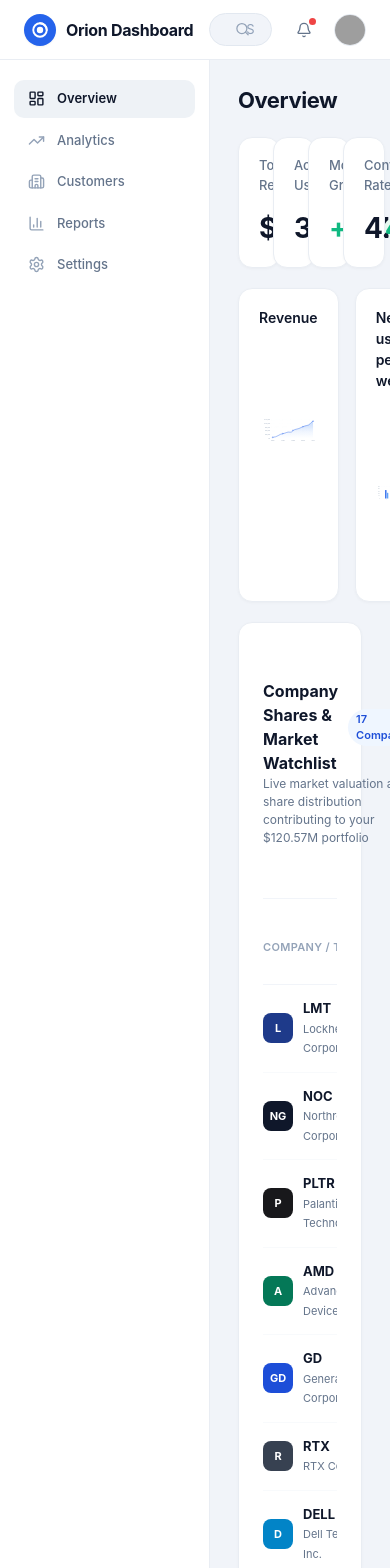
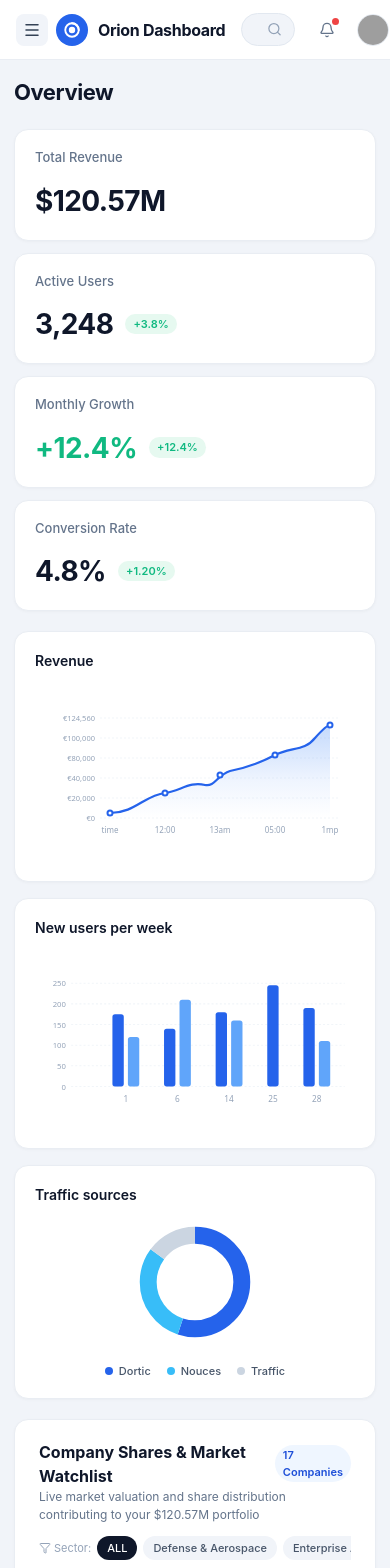
Before and after one commit to zenadell/moorebackgroup, a Next.js app: page / in a window 390 px wide. Shown: the top 1568 px of the page. Built offline with nearby package versions, Linux system fonts and the light colour scheme; grey boxes are pictures that could not be loaded.

Commit message:
Fix wide-screen whitespace gap and optimize responsive mobile layout

```diff
--- a/app/globals.css
+++ b/app/globals.css
@@ -65,3 +65,143 @@ body {
 ::-webkit-scrollbar-thumb:hover {
   background: #94a3b8;
 }
+
+/* ==========================================================
+   Responsive Layout & Dashboard Grids
+   ========================================================== */
+
+/* Main Content Container - stretches full width, no awkward right gap */
+.dashboard-main {
+  flex: 1;
+  width: 100%;
+  min-width: 0;
+  padding: 24px 32px;
+  overflow-y: auto;
+  box-sizing: border-box;
+}
+
+@media (max-width: 768px) {
+  .dashboard-main {
+    padding: 16px 14px;
+  }
+}
+
+/* 4 KPI Stat Cards Grid */
+.stat-cards-grid {
+  display: grid;
+  grid-template-columns: repeat(4, minmax(0, 1fr));
+  gap: 16px;
+  width: 100%;
+}
+
+@media (max-width: 1024px) {
+  .stat-cards-grid {
+    grid-template-columns: repeat(2, minmax(0, 1fr));
+    gap: 12px;
+  }
+}
+
+@media (max-width: 600px) {
+  .stat-cards-grid {
+    grid-template-columns: repeat(1, minmax(0, 1fr));
+    gap: 12px;
+  }
+}
+
+/* 3 Middle Visualization Cards Row */
+.charts-grid {
+  display: grid;
+  grid-template-columns: 1.2fr 0.9fr 0.9fr;
+  gap: 16px;
+  width: 100%;
+}
+
+@media (max-width: 1100px) {
+  .charts-grid {
+    grid-template-columns: 1fr;
+    gap: 16px;
+  }
+}
+
+/* Reports Tab Grid */
+.reports-grid {
+  display: grid;
+  grid-template-columns: 1fr 1fr;
+  gap: 16px;
+  width: 100%;
+}
+
+@media (max-width: 768px) {
+  .reports-grid {
+    grid-template-columns: 1fr;
+    gap: 14px;
+  }
+}
+
+/* Settings Form Two-Column Grid */
+.settings-two-col {
+  display: grid;
+  grid-template-columns: 1fr 1fr;
+  gap: 14px;
+}
+
+@media (max-width: 640px) {
+  .settings-two-col {
+    grid-template-columns: 1fr;
+    gap: 12px;
+  }
+}
+
+/* Holdings Table Header Responsive */
+.holdings-header {
+  display: flex;
+  justify-content: space-between;
+  align-items: center;
+  border-bottom: 1px solid #f1f4f9;
+  padding-bottom: 14px;
+  gap: 12px;
+}
+
+@media (max-width: 860px) {
+  .holdings-header {
+    flex-direction: column;
+    align-items: flex-start;
+    gap: 12px;
+  }
+}
+
+/* Sector Quick Filter Pills - Horizontally scrollable on mobile */
+.sector-scroll-container {
+  display: flex;
+  align-items: center;
+  gap: 6px;
+  overflow-x: auto;
+  -webkit-overflow-scrolling: touch;
+  scrollbar-width: none;
+  max-width: 100%;
+  padding-bottom: 2px;
+}
+.sector-scroll-container::-webkit-scrollbar {
+  display: none;
+}
+
+/* Sidebar Responsive Visibility */
+.desktop-sidebar {
+  display: flex;
+}
+
+@media (max-width: 768px) {
+  .desktop-sidebar {
+    display: none !important;
+  }
+}
+
+.mobile-menu-btn {
+  display: none;
+}
+
+@media (max-width: 768px) {
+  .mobile-menu-btn {
+    display: inline-flex !important;
+  }
+}
--- a/app/page.tsx
+++ b/app/page.tsx
@@ -18,6 +18,7 @@ function DashboardContent() {
   const { isAuthenticated } = useAuth();
   const [currentTab, setCurrentTab] = useState<NavTab>('overview');
   const [searchQuery, setSearchQuery] = useState('');
+  const [isMobileMenuOpen, setIsMobileMenuOpen] = useState(false);
 
   // If not authenticated, show user login
   if (!isAuthenticated) {
@@ -39,25 +40,24 @@ function DashboardContent() {
         searchQuery={searchQuery}
         onSearchChange={setSearchQuery}
         onNavigateSettings={() => setCurrentTab('settings')}
+        onToggleMobileMenu={() => setIsMobileMenuOpen(!isMobileMenuOpen)}
       />
 
-      <div style={{ display: 'flex', flex: 1, minHeight: 'calc(100vh - 60px)' }}>
-        {/* Left Navigation Sidebar */}
+      <div style={{ display: 'flex', flex: 1, minHeight: 'calc(100vh - 60px)', width: '100%' }}>
+        {/* Left Navigation Sidebar (Desktop + Mobile Drawer) */}
         <Sidebar
           currentTab={currentTab}
-          onSelectTab={setCurrentTab}
+          onSelectTab={(tab) => {
+            setCurrentTab(tab);
+            setIsMobileMenuOpen(false);
+          }}
           holdingsCount={INITIAL_HOLDINGS.length}
+          isOpenMobile={isMobileMenuOpen}
+          onCloseMobile={() => setIsMobileMenuOpen(false)}
         />
 
-        {/* Main Content Area */}
-        <main
-          style={{
-            flex: 1,
-            padding: '24px 28px',
-            overflowY: 'auto',
-            maxWidth: '1240px',
-          }}
-        >
+        {/* Main Content Area - Expands full width without dead space on right */}
+        <main className="dashboard-main">
           {currentTab === 'overview' && (
             <div style={{ display: 'flex', flexDirection: 'column', gap: '20px' }}>
               {/* Header Title (Matches "Overview" in Image 1) */}
@@ -79,13 +79,7 @@ function DashboardContent() {
               <StatCards summary={PORTFOLIO_SUMMARY} />
 
               {/* 3 Middle Visualization Cards Row */}
-              <div
-                style={{
-                  display: 'grid',
-                  gridTemplateColumns: '1.2fr 0.9fr 0.9fr',
-                  gap: '16px',
-                }}
-              >
+              <div className="charts-grid">
                 <RevenueChart currencySymbol="€" />
                 <WeeklyUsersChart />
                 <TrafficSourcesChart />
@@ -146,7 +140,7 @@ function DashboardContent() {
                 </button>
               </div>
 
-              <div style={{ display: 'grid', gridTemplateColumns: '1fr 1fr', gap: '16px' }}>
+              <div className="reports-grid">
                 <div
                   style={{
                     backgroundColor: '#ffffff',
--- a/components/dashboard/HoldingsTable.tsx
+++ b/components/dashboard/HoldingsTable.tsx
@@ -41,15 +41,7 @@ export function HoldingsTable({
       }}
     >
       {/* Table Header */}
-      <div
-        style={{
-          display: 'flex',
-          justifyContent: 'space-between',
-          alignItems: 'center',
-          borderBottom: '1px solid #f1f4f9',
-          paddingBottom: '14px',
-        }}
-      >
+      <div className="holdings-header">
         <div>
           <div style={{ display: 'flex', alignItems: 'center', gap: '10px' }}>
             <h3 style={{ fontSize: '16px', fontWeight: 700, color: '#0f172a', margin: 0 }}>
@@ -73,9 +65,9 @@ export function HoldingsTable({
           </p>
         </div>
 
-        {/* Sector Quick Pills */}
-        <div style={{ display: 'flex', alignItems: 'center', gap: '6px', flexWrap: 'wrap' }}>
-          <span style={{ fontSize: '11px', color: '#94a3b8', display: 'flex', alignItems: 'center', gap: '3px' }}>
+        {/* Sector Quick Pills (Scrollable on small screens) */}
+        <div className="sector-scroll-container">
+          <span style={{ fontSize: '11px', color: '#94a3b8', display: 'flex', alignItems: 'center', gap: '3px', flexShrink: 0 }}>
             <Filter style={{ width: '12px', height: '12px' }} /> Sector:
           </span>
           {sectors.map((sec) => (
@@ -92,6 +84,8 @@ export function HoldingsTable({
                 backgroundColor: selectedSector === sec ? '#0f172a' : '#f1f4f9',
                 color: selectedSector === sec ? '#ffffff' : '#475569',
                 transition: 'all 0.15s ease',
+                flexShrink: 0,
+                whiteSpace: 'nowrap',
               }}
             >
               {sec}
@@ -101,8 +95,14 @@ export function HoldingsTable({
       </div>
 
       {/* 17 Companies Table */}
-      <div style={{ marginTop: '12px', overflowX: 'auto' }}>
-        <table style={{ width: '100%', textAlign: 'left', borderCollapse: 'collapse', fontSize: '13px' }}>
+      <div
+        style={{
+          marginTop: '12px',
+          overflowX: 'auto',
+          WebkitOverflowScrolling: 'touch',
+        }}
+      >
+        <table style={{ width: '100%', minWidth: '820px', textAlign: 'left', borderCollapse: 'collapse', fontSize: '13px' }}>
           <thead>
             <tr style={{ color: '#94a3b8', fontSize: '11px', borderBottom: '1px solid #f1f4f9', textTransform: 'uppercase', letterSpacing: '0.03em' }}>
               <th style={{ padding: '12px 16px 12px 0', fontWeight: 600 }}>Company / Ticker</th>
--- a/components/dashboard/SettingsView.tsx
+++ b/components/dashboard/SettingsView.tsx
@@ -68,7 +68,7 @@ export function SettingsView() {
         </div>
 
         <form onSubmit={handleSave} style={{ marginTop: '16px', display: 'flex', flexDirection: 'column', gap: '14px' }}>
-          <div style={{ display: 'grid', gridTemplateColumns: '1fr 1fr', gap: '14px' }}>
+          <div className="settings-two-col">
             <div>
               <label style={{ fontSize: '12px', fontWeight: 600, color: '#334155' }}>Full Name</label>
               <input
@@ -167,7 +167,7 @@ export function SettingsView() {
           </div>
         </div>
 
-        <div style={{ marginTop: '16px', display: 'grid', gridTemplateColumns: '1fr 1fr', gap: '16px' }}>
+        <div className="settings-two-col" style={{ marginTop: '16px' }}>
           <div>
             <label style={{ fontSize: '12px', fontWeight: 600, color: '#334155' }}>Display Currency</label>
             <select
--- a/components/dashboard/StatCards.tsx
+++ b/components/dashboard/StatCards.tsx
@@ -12,13 +12,7 @@ export function StatCards({ summary }: StatCardsProps) {
   const [showFullNumber, setShowFullNumber] = useState(false);
 
   return (
-    <div
-      style={{
-        display: 'grid',
-        gridTemplateColumns: 'repeat(4, minmax(0, 1fr))',
-        gap: '16px',
-      }}
-    >
+    <div className="stat-cards-grid">
       {/* Card 1: Total Revenue / Total Balance (Hard-locked $120.57 Million) */}
       <div
         style={{
--- a/components/layout/Header.tsx
+++ b/components/layout/Header.tsx
@@ -1,16 +1,22 @@
 'use client';
 
 import React, { useState } from 'react';
-import { Search, Bell, ChevronDown, LogOut, Settings as SettingsIcon, CheckCircle2 } from 'lucide-react';
+import { Search, Bell, ChevronDown, LogOut, Settings as SettingsIcon, CheckCircle2, Menu } from 'lucide-react';
 import { useAuth } from '@/lib/auth/context';
 
 interface HeaderProps {
   searchQuery: string;
   onSearchChange: (q: string) => void;
   onNavigateSettings?: () => void;
+  onToggleMobileMenu?: () => void;
 }
 
-export function Header({ searchQuery, onSearchChange, onNavigateSettings }: HeaderProps) {
+export function Header({
+  searchQuery,
+  onSearchChange,
+  onNavigateSettings,
+  onToggleMobileMenu,
+}: HeaderProps) {
   const { user, logout } = useAuth();
   const [showProfileMenu, setShowProfileMenu] = useState(false);
   const [showPresentationMenu, setShowPresentationMenu] = useState(false);
@@ -19,7 +25,7 @@ export function Header({ searchQuery, onSearchChange, onNavigateSettings }: Head
 
   return (
     <header
-      className="sticky top-0 z-30 flex h-16 w-full items-center justify-between border-b border-slate-200 bg-white px-5 md:px-8"
+      className="sticky top-0 z-30 flex h-16 w-full items-center justify-between border-b border-slate-200 bg-white"
       style={{
         height: '60px',
         backgroundColor: '#ffffff',
@@ -27,14 +33,36 @@ export function Header({ searchQuery, onSearchChange, onNavigateSettings }: Head
         display: 'flex',
         alignItems: 'center',
         justifyContent: 'space-between',
-        paddingLeft: '24px',
-        paddingRight: '24px',
+        paddingLeft: '16px',
+        paddingRight: '16px',
       }}
     >
-      {/* Left Branding (Matching Image 1: Blue circle icon + Orion Dashboard) */}
-      <div className="flex items-center gap-2.5" style={{ display: 'flex', alignItems: 'center', gap: '10px' }}>
+      {/* Left Branding & Mobile Hamburger */}
+      <div style={{ display: 'flex', alignItems: 'center', gap: '8px' }}>
+        {/* Mobile menu hamburger button */}
+        <button
+          onClick={onToggleMobileMenu}
+          className="mobile-menu-btn"
+          aria-label="Open Navigation Menu"
+          style={{
+            alignItems: 'center',
+            justifyContent: 'center',
+            width: '32px',
+            height: '32px',
+            borderRadius: '8px',
+            border: 'none',
+            backgroundColor: '#f1f4f9',
+            color: '#334155',
+            cursor: 'pointer',
+            padding: 0,
+          }}
+        >
+          <Menu style={{ width: '18px', height: '18px' }} />
+        </button>
+
+        {/* Brand Icon + Name */}
+        <div style={{ display: 'flex', alignItems: 'center', gap: '10px' }}>
           <div
-          className="flex h-8 w-8 items-center justify-center rounded-full bg-blue-600 text-white shadow-xs"
             style={{
               width: '32px',
               height: '32px',
@@ -44,20 +72,27 @@ export function Header({ searchQuery, onSearchChange, onNavigateSettings }: Head
               display: 'flex',
               alignItems: 'center',
               justifyContent: 'center',
+              flexShrink: 0,
             }}
           >
-          <svg className="h-4.5 w-4.5" viewBox="0 0 24 24" fill="none" stroke="currentColor" strokeWidth="2.5" style={{ width: '18px', height: '18px' }}>
+            <svg viewBox="0 0 24 24" fill="none" stroke="currentColor" strokeWidth="2.5" style={{ width: '18px', height: '18px' }}>
               <circle cx="12" cy="12" r="9" />
               <path d="M12 3a9 9 0 0 1 9 9" strokeLinecap="round" />
               <circle cx="12" cy="12" r="3" fill="currentColor" />
             </svg>
           </div>
           <span
-          className="text-base font-bold tracking-tight text-slate-900"
-          style={{ fontSize: '16px', fontWeight: 700, color: '#0f172a', letterSpacing: '-0.02em' }}
+            style={{
+              fontSize: '16px',
+              fontWeight: 700,
+              color: '#0f172a',
+              letterSpacing: '-0.02em',
+              whiteSpace: 'nowrap',
+            }}
           >
             Orion Dashboard
           </span>
+        </div>
       </div>
 
       {/* Center Search Input (Matching Image 1's pill search) */}
--- a/components/layout/Sidebar.tsx
+++ b/components/layout/Sidebar.tsx
@@ -7,7 +7,8 @@ import {
   Building2,
   BarChart3,
   Settings,
-  CircleDot
+  CircleDot,
+  X
 } from 'lucide-react';
 
 export type NavTab = 'overview' | 'analytics' | 'customers' | 'reports' | 'settings';
@@ -16,9 +17,17 @@ interface SidebarProps {
   currentTab: NavTab;
   onSelectTab: (tab: NavTab) => void;
   holdingsCount?: number;
+  isOpenMobile?: boolean;
+  onCloseMobile?: () => void;
 }
 
-export function Sidebar({ currentTab, onSelectTab, holdingsCount = 17 }: SidebarProps) {
+export function Sidebar({
+  currentTab,
+  onSelectTab,
+  holdingsCount = 17,
+  isOpenMobile,
+  onCloseMobile,
+}: SidebarProps) {
   const navItems = [
     {
       id: 'overview' as NavTab,
@@ -48,7 +57,161 @@ export function Sidebar({ currentTab, onSelectTab, holdingsCount = 17 }: Sidebar
   ];
 
   return (
+    <>
+      {/* Mobile Drawer Overlay */}
+      {isOpenMobile && (
+        <div style={{ position: 'fixed', inset: 0, zIndex: 50, display: 'flex' }}>
+          {/* Dark Backdrop */}
+          <div
+            onClick={onCloseMobile}
+            style={{
+              position: 'fixed',
+              inset: 0,
+              backgroundColor: 'rgba(15, 23, 42, 0.5)',
+              backdropFilter: 'blur(3px)',
+            }}
+          />
+
+          {/* Drawer Panel */}
+          <div
+            style={{
+              position: 'relative',
+              width: '260px',
+              maxWidth: '82vw',
+              backgroundColor: '#ffffff',
+              height: '100%',
+              display: 'flex',
+              flexDirection: 'column',
+              justifyContent: 'space-between',
+              padding: '20px 16px',
+              zIndex: 51,
+              boxShadow: '0 20px 25px -5px rgba(0, 0, 0, 0.25)',
+            }}
+          >
+            <div>
+              {/* Drawer Brand Header & Close Button */}
+              <div
+                style={{
+                  display: 'flex',
+                  alignItems: 'center',
+                  justifyContent: 'space-between',
+                  paddingBottom: '16px',
+                  borderBottom: '1px solid #f1f4f9',
+                  marginBottom: '16px',
+                }}
+              >
+                <div style={{ display: 'flex', alignItems: 'center', gap: '8px' }}>
+                  <div
+                    style={{
+                      width: '28px',
+                      height: '28px',
+                      borderRadius: '9999px',
+                      backgroundColor: '#2563eb',
+                      color: '#ffffff',
+                      display: 'flex',
+                      alignItems: 'center',
+                      justifyContent: 'center',
+                    }}
+                  >
+                    <svg viewBox="0 0 24 24" fill="none" stroke="currentColor" strokeWidth="2.5" style={{ width: '15px', height: '15px' }}>
+                      <circle cx="12" cy="12" r="9" />
+                      <path d="M12 3a9 9 0 0 1 9 9" strokeLinecap="round" />
+                      <circle cx="12" cy="12" r="3" fill="currentColor" />
+                    </svg>
+                  </div>
+                  <span style={{ fontSize: '15px', fontWeight: 700, color: '#0f172a' }}>
+                    Orion Menu
+                  </span>
+                </div>
+                <button
+                  onClick={onCloseMobile}
+                  style={{
+                    background: 'none',
+                    border: 'none',
+                    color: '#64748b',
+                    cursor: 'pointer',
+                    padding: '4px',
+                    display: 'flex',
+                    alignItems: 'center',
+                    justifyContent: 'center',
+                    borderRadius: '6px',
+                  }}
+                  aria-label="Close navigation"
+                >
+                  <X style={{ width: '20px', height: '20px' }} />
+                </button>
+              </div>
+
+              {/* Mobile Navigation Links */}
+              <div style={{ display: 'flex', flexDirection: 'column', gap: '6px' }}>
+                {navItems.map((item) => {
+                  const Icon = item.icon;
+                  const isActive = currentTab === item.id;
+                  return (
+                    <button
+                      key={item.id}
+                      onClick={() => {
+                        onSelectTab(item.id);
+                        onCloseMobile?.();
+                      }}
+                      style={{
+                        display: 'flex',
+                        alignItems: 'center',
+                        gap: '12px',
+                        width: '100%',
+                        borderRadius: '10px',
+                        padding: '10px 14px',
+                        fontSize: '14px',
+                        fontWeight: isActive ? 600 : 500,
+                        color: isActive ? '#0f172a' : '#64748b',
+                        backgroundColor: isActive ? '#eef2f6' : 'transparent',
+                        border: 'none',
+                        cursor: 'pointer',
+                        textAlign: 'left',
+                      }}
+                    >
+                      <Icon
+                        style={{
+                          width: '18px',
+                          height: '18px',
+                          color: isActive ? '#0f172a' : '#94a3b8',
+                        }}
+                      />
+                      <span>{item.label}</span>
+                    </button>
+                  );
+                })}
+              </div>
+            </div>
+
+            {/* Mobile Drawer Footnote */}
+            <div
+              style={{
+                borderRadius: '12px',
+                backgroundColor: '#f8fafc',
+                border: '1px solid #eef2f6',
+                padding: '12px',
+              }}
+            >
+              <div style={{ display: 'flex', alignItems: 'center', gap: '6px' }}>
+                <CircleDot style={{ width: '10px', height: '10px', color: '#10b981' }} />
+                <span style={{ fontSize: '11px', fontWeight: 600, color: '#334155' }}>
+                  Portfolio Synced
+                </span>
+              </div>
+              <p style={{ fontSize: '11px', color: '#64748b', marginTop: '4px', lineHeight: '1.4' }}>
+                Balance: <strong style={{ color: '#0f172a' }}>$120.57M</strong>
+                <br />
+                {holdingsCount} Listed Holdings
+              </p>
+            </div>
+          </div>
+        </div>
+      )}
+
+      {/* Desktop Persistent Sidebar */}
       <aside
+        className="desktop-sidebar"
         style={{
           width: '210px',
           minWidth: '210px',
@@ -56,7 +219,6 @@ export function Sidebar({ currentTab, onSelectTab, holdingsCount = 17 }: Sidebar
           backgroundColor: '#ffffff',
           borderRight: '1px solid #e9edf3',
           minHeight: 'calc(100vh - 60px)',
-        display: 'flex',
           flexDirection: 'column',
           justifyContent: 'space-between',
           padding: '20px 14px',
@@ -124,5 +286,6 @@ export function Sidebar({ currentTab, onSelectTab, holdingsCount = 17 }: Sidebar
         </p>
       </div>
     </aside>
+    </>
   );
 }
```
Lines whose indentation alone changed are shown as unchanged.
